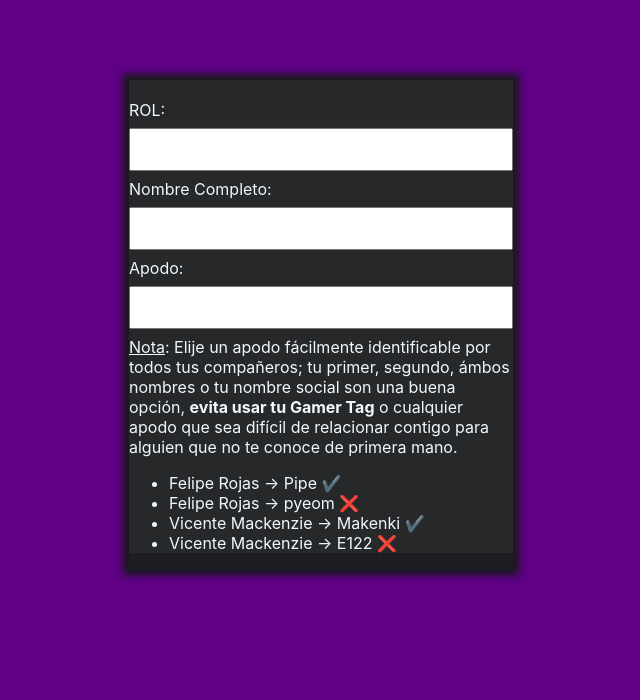
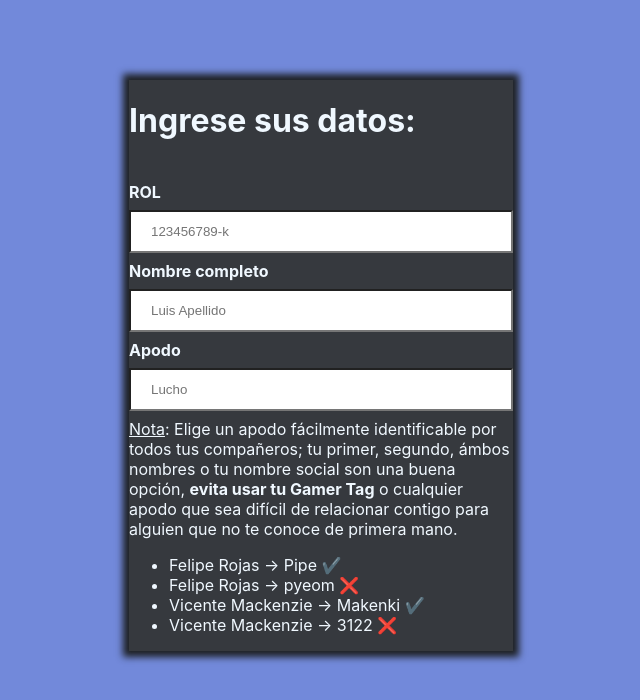
Before and after one commit to pyeom/primos-signup, a React (Create React App) app: page / in a window 1280 px wide. Shown: the top 700 px of the page, without its empty margins (319-959 px from the left). Built offline with nearby package versions, Linux system fonts and the light colour scheme.

Commit message:
Added more css features

```diff
--- a/src/App.css
+++ b/src/App.css
@@ -4,14 +4,14 @@
   justify-content: center; /* For horizontal alignment */
   min-height: 100vh;
   justify-content: center;
-  background-color: #5f0085;  /*COLOR DE FONDO*/
+  background-color: #7289da;  /*COLOR DE FONDO*/
   padding: 10vh 0;
 }
 
 .Container {
   width: 30%;
-  background-color: #1D1E22;
-  box-shadow: 0px 0px 7px 6px #181A1C;
+  background-color: #36393e;
+  box-shadow: 0px 0px 7px 6px #1e2124;
   height: 100%;
 }
 
--- a/src/App.js
+++ b/src/App.js
@@ -5,6 +5,7 @@ export default function App() {
   return (
     <div className="App">
       <div className='Container'>
+        <h1 style={{color:'aliceblue'}}>Ingrese sus datos:</h1>
         <Form className="Form"/>
       </div>
     </div>
--- a/src/componentes/Form.css
+++ b/src/componentes/Form.css
@@ -1,10 +1,11 @@
 .Form {
     color: aliceblue;
-    background-color: rgba(53, 53, 53, 0.438);
+    background-color: #36393e;
 }
 
 input { /*pa los input xd*/
     width: 100%;
+    background-color: white;
     padding: 12px 20px;
     margin: 8px 0;
     box-sizing: border-box;
--- a/src/componentes/Form.js
+++ b/src/componentes/Form.js
@@ -5,6 +5,7 @@ import './Form.css';
 export const Form = () => {
   const [name, set_name] = useState('');
   const [rol, set_rol] = useState('');
+  const [error1, set_error1] = useState(false);
 
   const handle_rol = event => {
     let value = event.target.value.slice(0, 11).toLowerCase()
@@ -13,20 +14,22 @@ export const Form = () => {
     if (isNaN(usm_id))
       return
     if (value.length > 9) {
-      if (value[9] != '-')
+      if (value[9] !== '-')
         value = usm_id + '-' + value.slice(9)
-      if (value.length > 10 && isNaN(value[10]) && value[10] != 'k')
+      if (value.length > 10 && isNaN(value[10]) && value[10] !== 'k')
         return
     }
     set_rol(value)
   }
 
   const rol_verification = _ => {
-    if (rol.length != 11) {
-      // Hacer que te diga que está malo
-      return
+    if (rol.length !== 11) {
+      set_error1(true)
     }
-    let formatted_rol = rol.slice(0, 9) + (rol[10] == 'k'? 0: rol[10])
+    else{
+      set_error1(false)
+    }
+    let formatted_rol = rol.slice(0, 9) + (rol[10] === 'k'? 0: rol[10])
     console.log(formatted_rol)
   }
 
@@ -34,25 +37,26 @@ export const Form = () => {
     <div className='Form'>
       <br />
       <label>
-        ROL: <input onChange={handle_rol} onBlur={rol_verification} value={rol}/>
+        <b>ROL</b><br /><input placeholder="123456789-k" onChange={handle_rol} onBlur={rol_verification} value={rol}/>
+        {error1 && (<div style={{color: '#e03434'}}>Rol Invalido</div>)}
       </label>
       <br />
       <label>
-        Nombre Completo: <input onChange={event => set_name(event.target.value)} value={name}/>
+        <b>Nombre completo</b><br /><input placeholder="Luis Apellido" onChange={event => set_name(event.target.value)} value={name}/>
       </label>
       <br />
       <label>
-        Apodo: <input defaultValue={name.split(' ')[0]}/>
+        <b>Apodo</b><br /><input placeholder="Lucho" defaultValue={name.split(' ')[0]}/>
       </label>
       <div>
-        <u>Nota</u>: Elije un apodo fácilmente identificable por todos tus compañeros;
+        <u>Nota</u>: Elige un apodo fácilmente identificable por todos tus compañeros;
         tu primer, segundo, ámbos nombres o tu nombre social son una buena opción, <b>evita usar tu Gamer Tag</b> o
         cualquier apodo que sea difícil de relacionar contigo para alguien que no te conoce de primera mano.
         <ul>
           <li>Felipe Rojas → Pipe ✔️</li>
           <li>Felipe Rojas → pyeom ❌</li>
           <li>Vicente Mackenzie → Makenki ✔️</li>
-          <li>Vicente Mackenzie → E122 ❌</li>
+          <li>Vicente Mackenzie → 3122 ❌</li>
         </ul>
       </div>
     </div>
```
